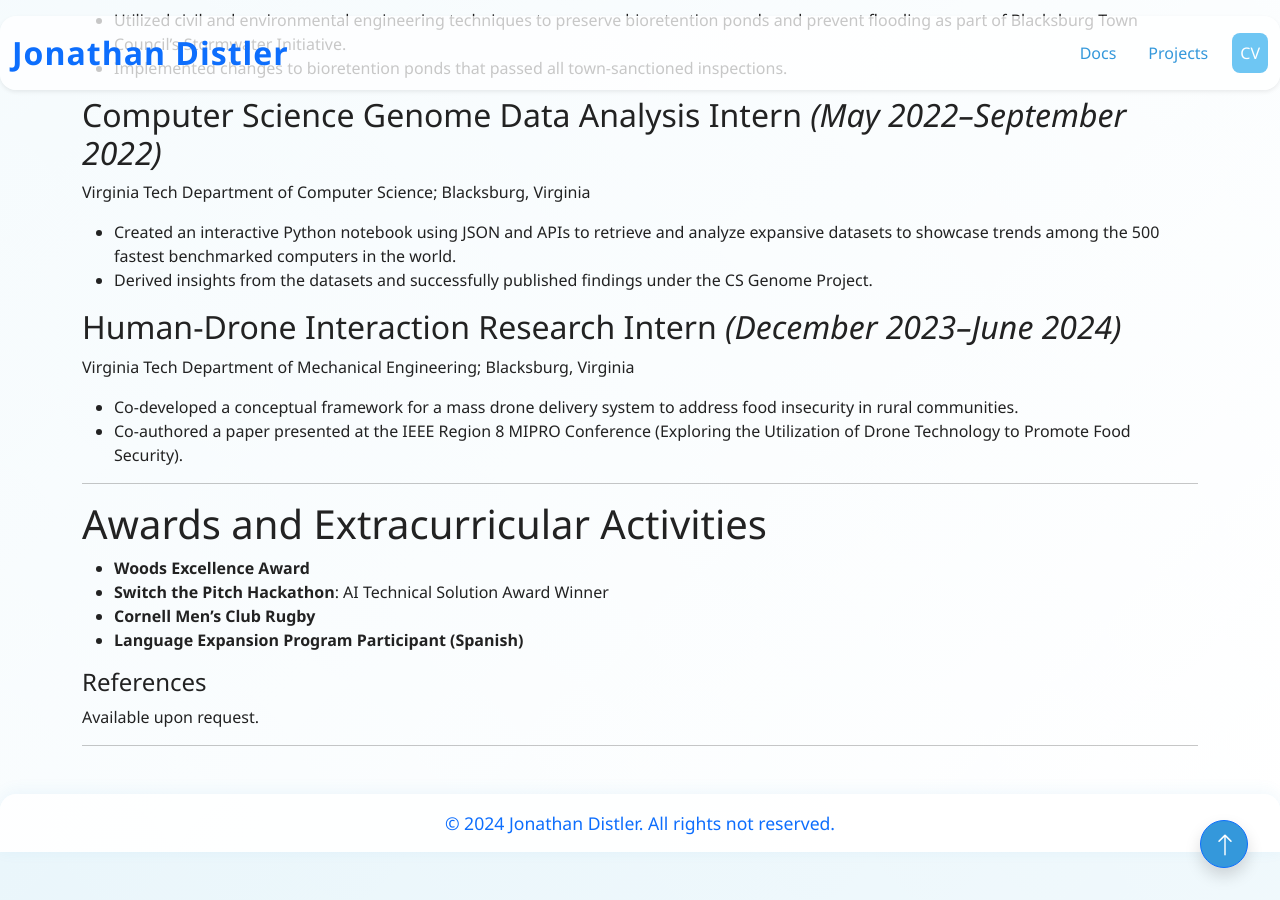
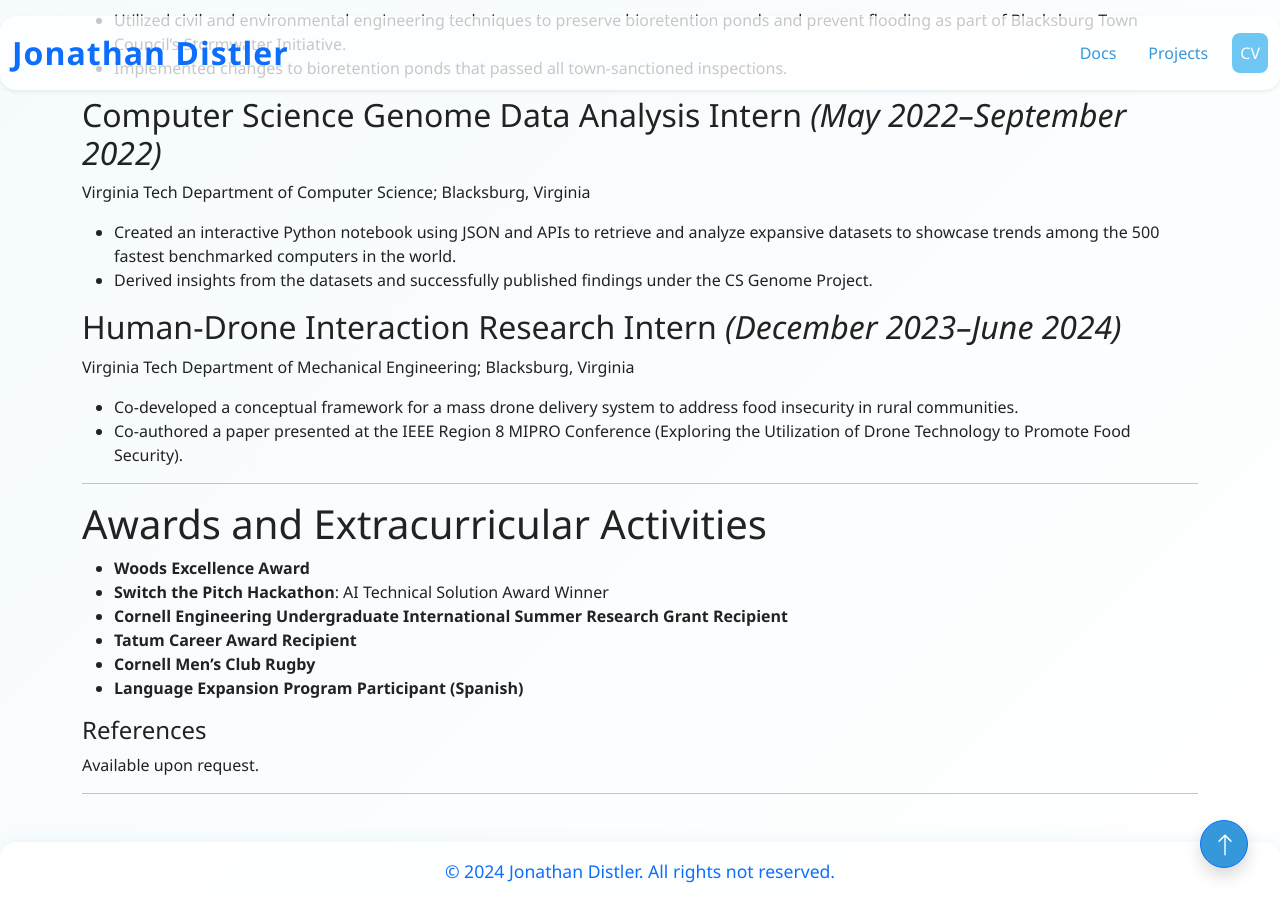
Before and after one commit to JonathanDistler/DistlerPortfolio, a Jekyll site: the page built from _pages/cv.md, in a window 1280 px wide and 900 px high, scrolled down 2486 px. Built offline with Jekyll 4.4.1, drawn with Linux system fonts in a browser that asks for light colours.

Commit message:
Update cv.md
updates awards

```diff
--- a/_pages/cv.md
+++ b/_pages/cv.md
@@ -87,6 +87,8 @@ Virginia Tech Department of Mechanical Engineering; Blacksburg, Virginia
 # Awards and Extracurricular Activities
 - **Woods Excellence Award**
 - **Switch the Pitch Hackathon**: AI Technical Solution Award Winner
+- **Cornell Engineering Undergraduate International Summer Research Grant Recipient**
+- **Tatum Career Award Recipient**
 - **Cornell Men’s Club Rugby**
 - **Language Expansion Program Participant (Spanish)**
 
```
